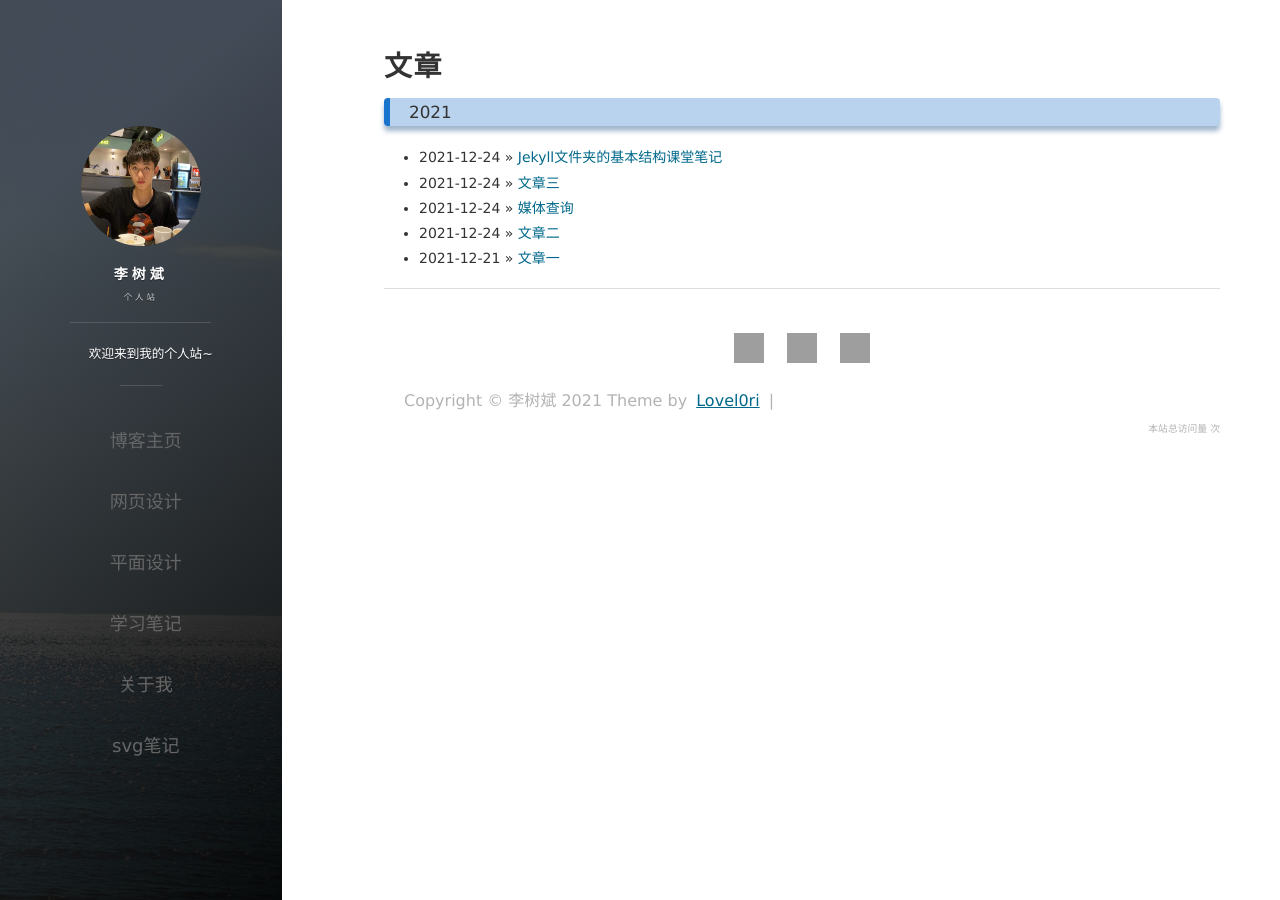
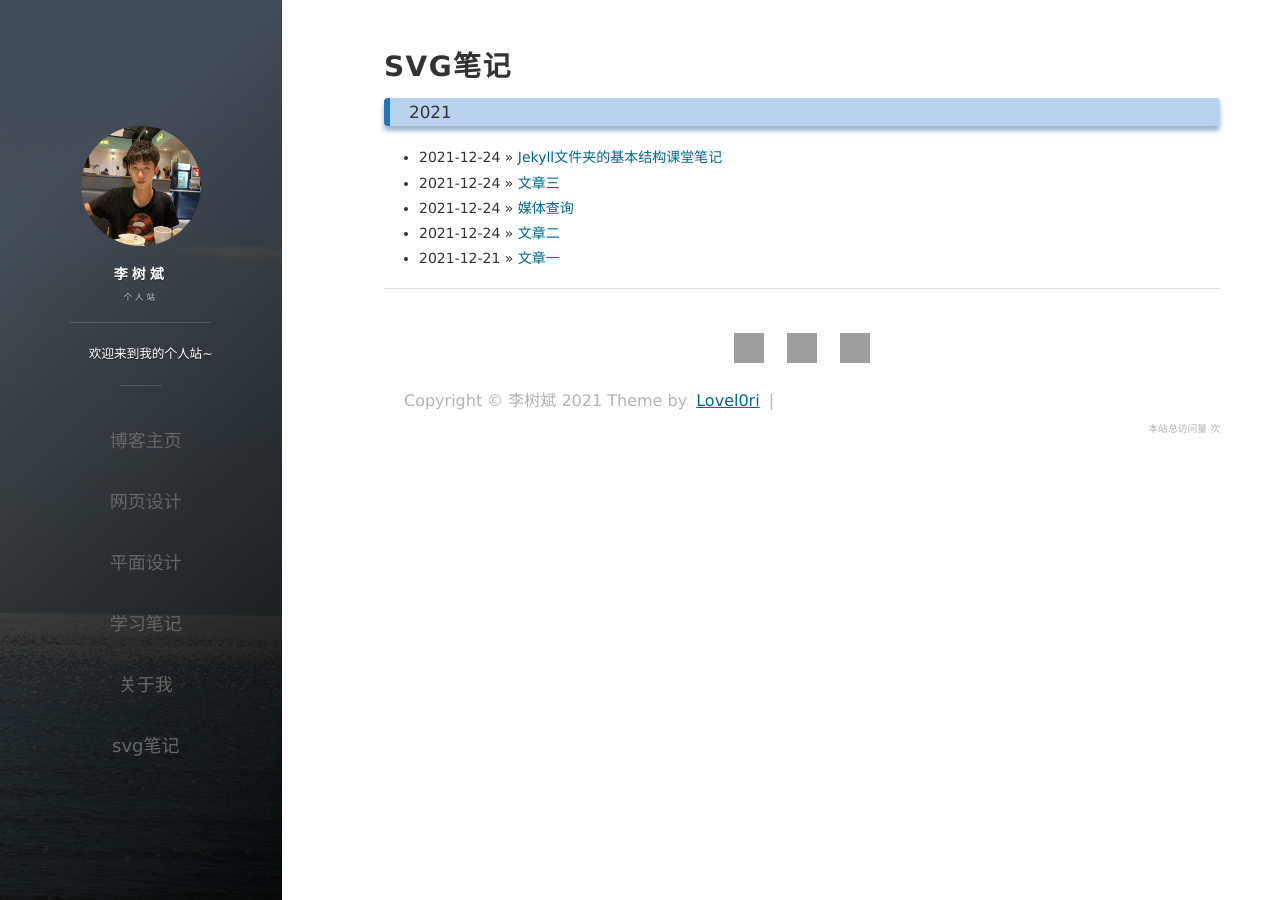
Before and after one commit to Lovel0ri/lovel0ri.github.io, a Jekyll site: the page built from tags/svg.html, in a window 1280 px wide. Built offline with Jekyll 4.4.1, drawn with Linux system fonts in a browser that asks for light colours; nearby versions of some CDN libraries; comment, search, counter and statistics services are not loaded; grey boxes are pictures that could not be loaded.

Commit message:
svghtml的标题修改

```diff
--- a/tags/svg.html
+++ b/tags/svg.html
@@ -1,6 +1,6 @@
 ---
 layout: page
-title : 文章
+title : SVG笔记
 header : 所有文章
 group: navigation
 ---
```
